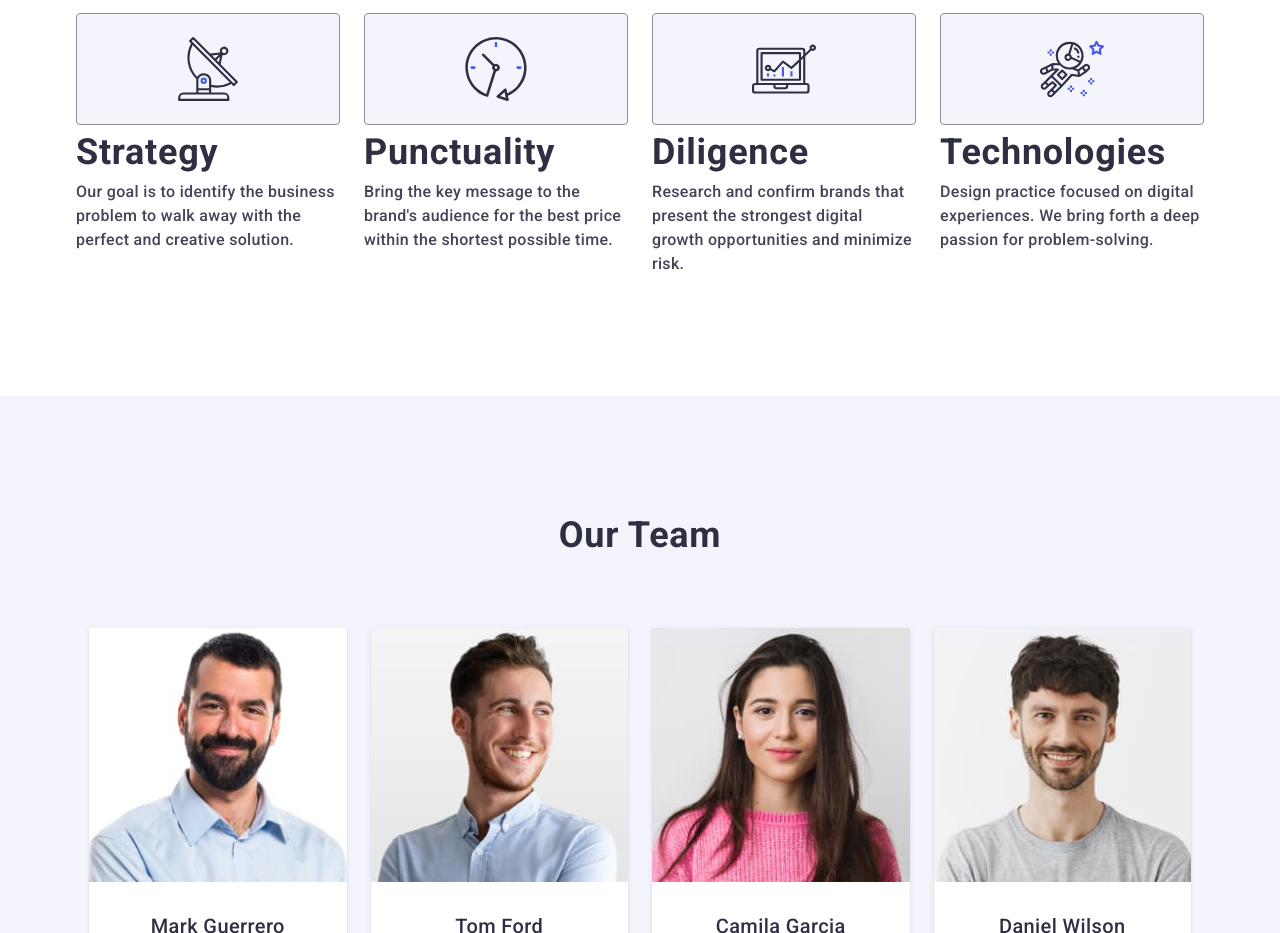
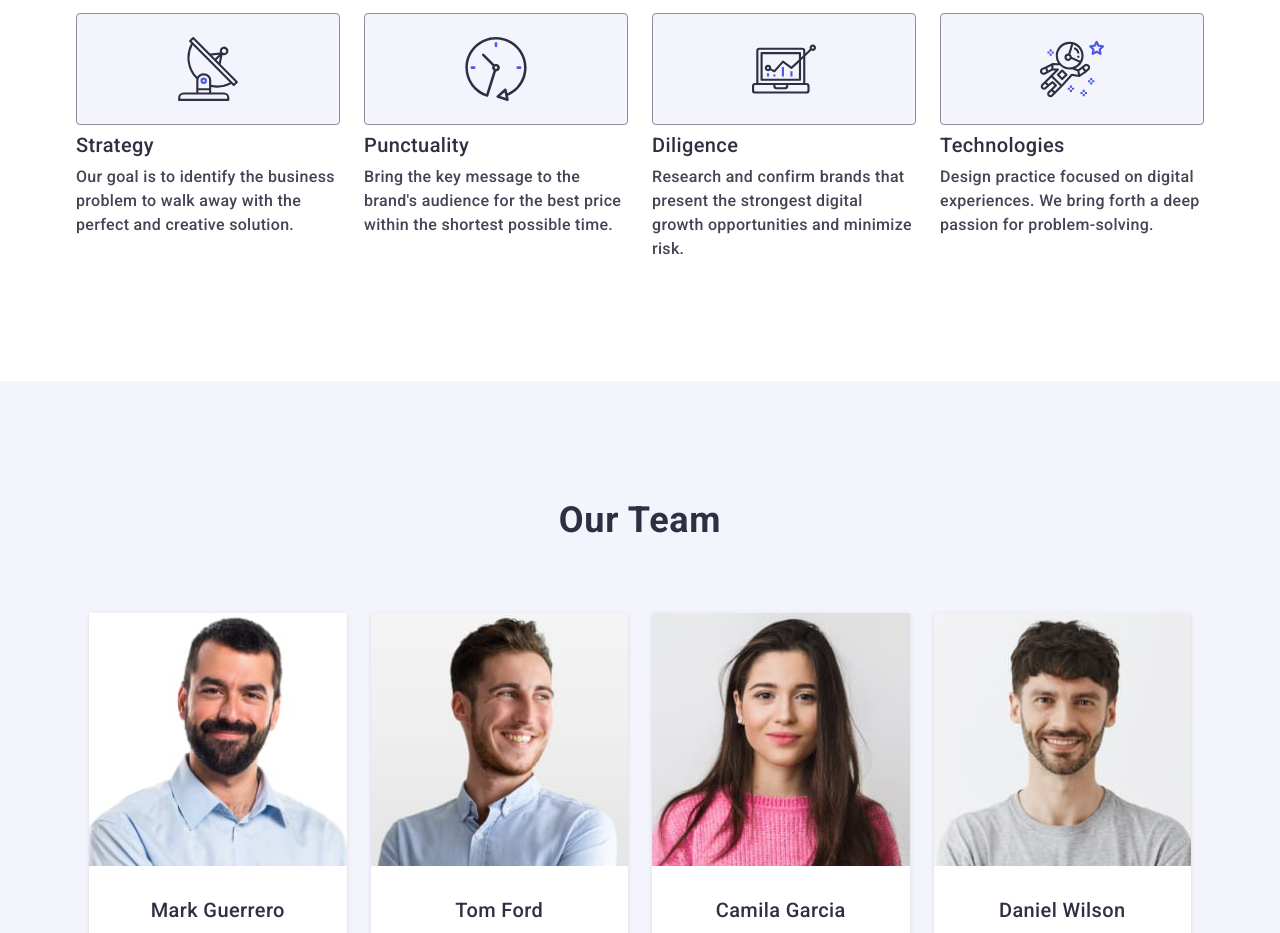
Before and after one commit to dmitrievolegg/goit-markup-hw-06, a plain HTML site: page index.html in a window 1280 px wide. Shown: the part 780-1713 px from the top of the page. Drawn offline with nearby package versions, Linux system fonts and the light colour scheme.

Commit message:
Upgade font

```diff
--- a/css/styles.css
+++ b/css/styles.css
@@ -583,9 +583,9 @@ textarea {
 }
 
 .feature-title {
-  /* font-weight: 500; */
-  /* font-size: 20px; */
-  /* line-height: 1.2; */
+  font-weight: 500;
+  font-size: 20px;
+  line-height: 1.2;
   /* text-align: left; */
 }
 
```
